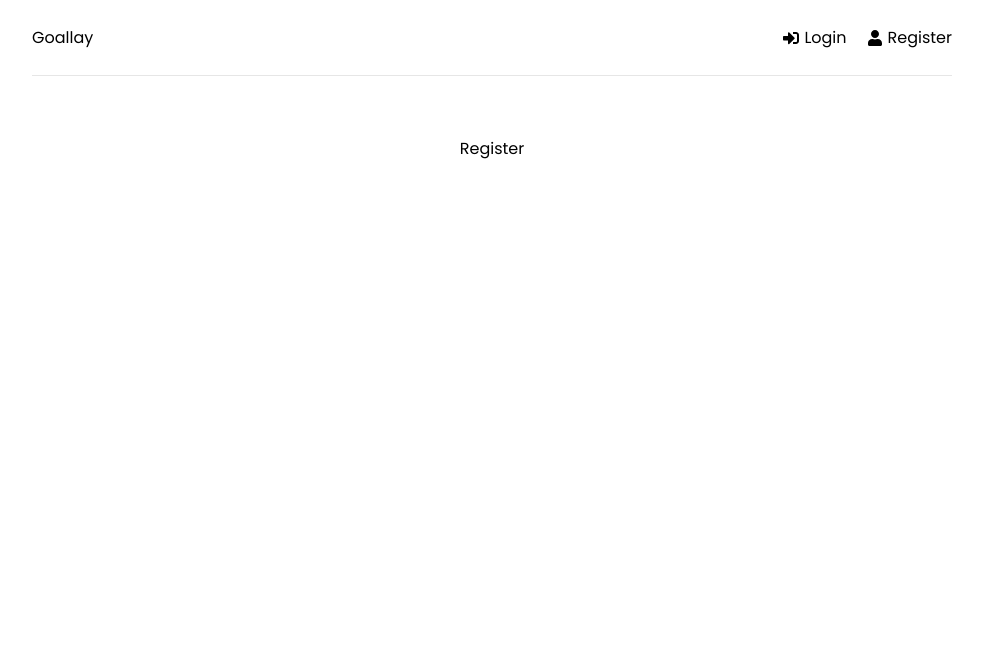
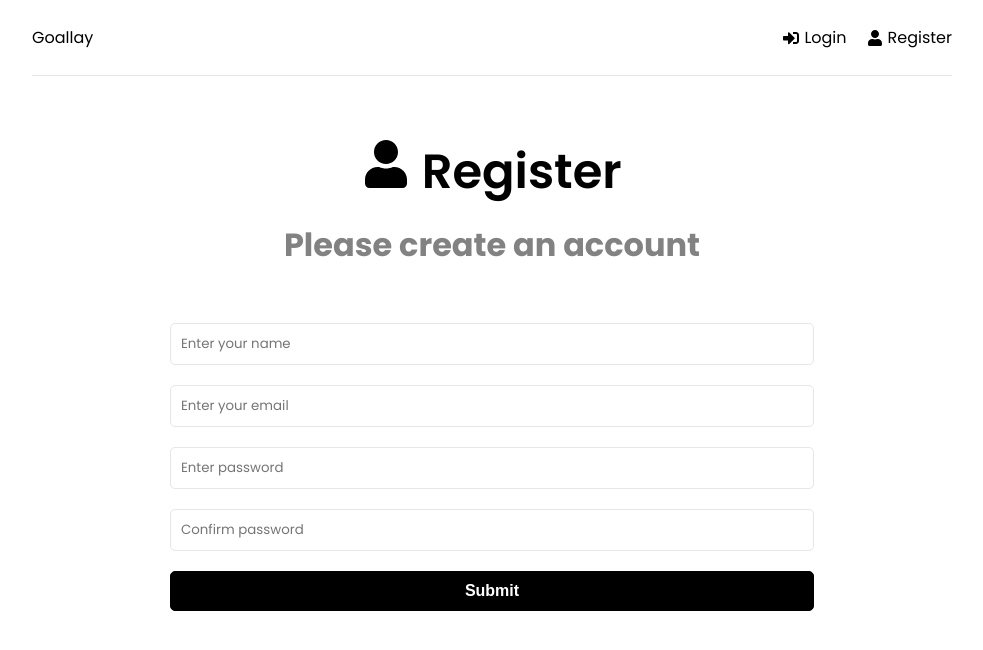
Before and after one commit to ZainKhan2504/goallay, a React (Create React App) app in the folder frontend/: page /register in a window 1280 px wide. Shown: the top 650 px of the page, without its empty margins (148-1131 px from the left). Built offline with nearby package versions, Linux system fonts and the light colour scheme.

Commit message:
Create register form

```diff
--- a/frontend/src/pages/Register.jsx
+++ b/frontend/src/pages/Register.jsx
@@ -1,5 +1,91 @@
+import { useState } from "react";
+import { FaUser } from "react-icons/fa";
+
 function Register() {
-  return <div>Register</div>;
+  const [formData, setFormData] = useState({
+    name: "",
+    email: "",
+    password: "",
+    cPassword: "",
+  });
+
+  const { name, email, password, cPassword } = formData;
+
+  const onChange = (e) => {
+    setFormData((prevState) => ({
+      ...prevState,
+      [e.target.name]: e.target.value,
+    }));
+  };
+
+  const onSubmit = (e) => {
+    e.preventDefault();
+  };
+
+  return (
+    <>
+      <section className="heading">
+        <h1>
+          <FaUser /> Register
+        </h1>
+        <p>Please create an account</p>
+      </section>
+
+      <section className="form">
+        <form onSubmit={onSubmit}>
+          <div className="form-group">
+            <input
+              type="text"
+              className="form-control"
+              id="name"
+              name="name"
+              value={name}
+              placeholder="Enter your name"
+              onChange={onChange}
+            />
+          </div>
+          <div className="form-group">
+            <input
+              type="email"
+              className="form-control"
+              id="email"
+              name="email"
+              value={email}
+              placeholder="Enter your email"
+              onChange={onChange}
+            />
+          </div>
+          <div className="form-group">
+            <input
+              type="password"
+              className="form-control"
+              id="password"
+              name="password"
+              value={password}
+              placeholder="Enter password"
+              onChange={onChange}
+            />
+          </div>
+          <div className="form-group">
+            <input
+              type="password"
+              className="form-control"
+              id="cPassword"
+              name="cPassword"
+              value={cPassword}
+              placeholder="Confirm password"
+              onChange={onChange}
+            />
+          </div>
+          <div className="form-group">
+            <button type="submit" className="btn btn-block">
+              Submit
+            </button>
+          </div>
+        </form>
+      </section>
+    </>
+  );
 }
 
 export default Register;
```
